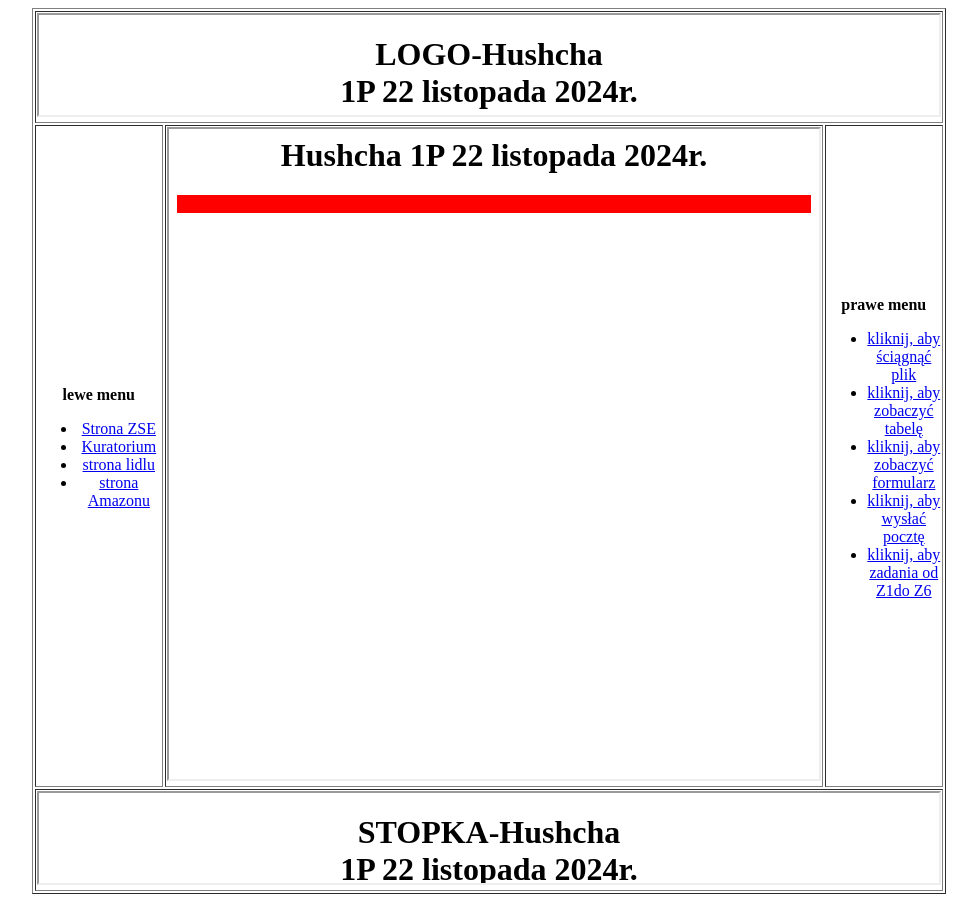
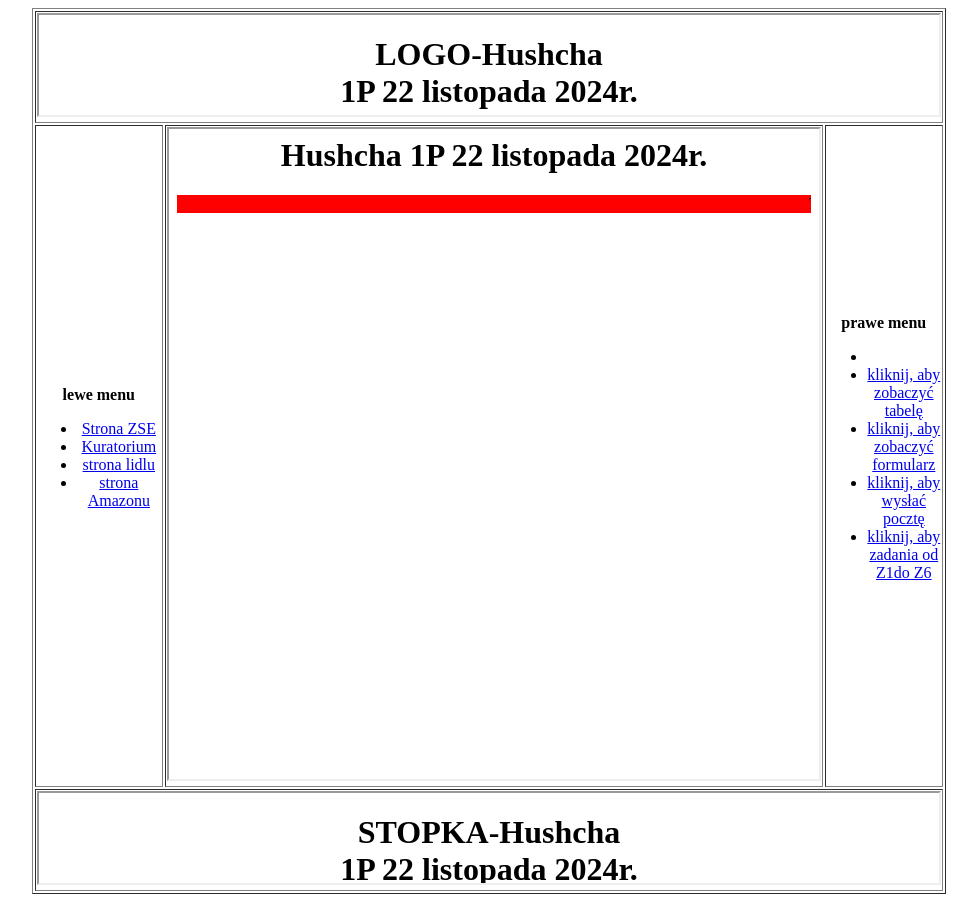
Before and after one commit to DaryaHushcha/zad12_13, a plain HTML site: page index.html in a window 1280 px wide. Shown: the whole page, without its empty margins (151-1128 px from the left). Drawn offline with Linux system fonts and the light colour scheme.

Commit message:
Update index.html

```diff
--- a/index.html
+++ b/index.html
@@ -47,7 +47,7 @@
                  <b>prawe menu</b>
 	                  <ul>
                     <li>
-                        <a href="index(2).html" download="index(2).html">kliknij, aby ściągnąć plik</a>
+                        <a href="index(2).html" download="index(2).html"> <area shape="poly" coords="62,10,85,50,41,50"></a>
                     </li>
                     <li>
                         <a href="https://daryahushcha.github.io/tabela_hushcha/" target="obszar_glowny">kliknij, aby
```
